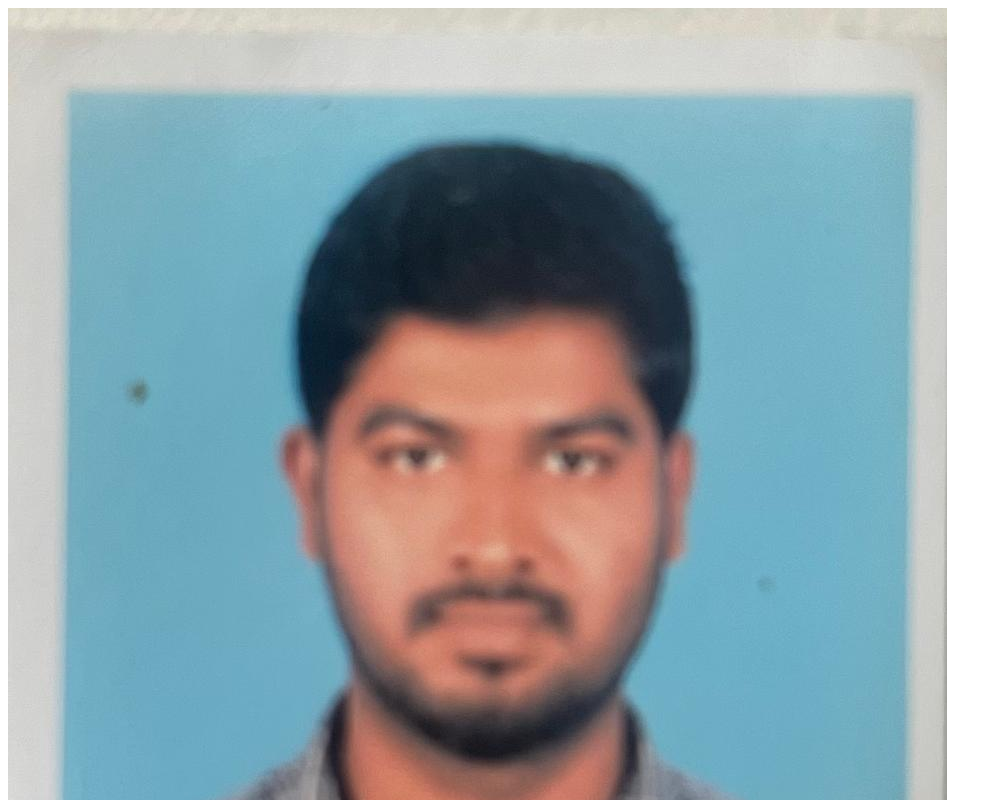
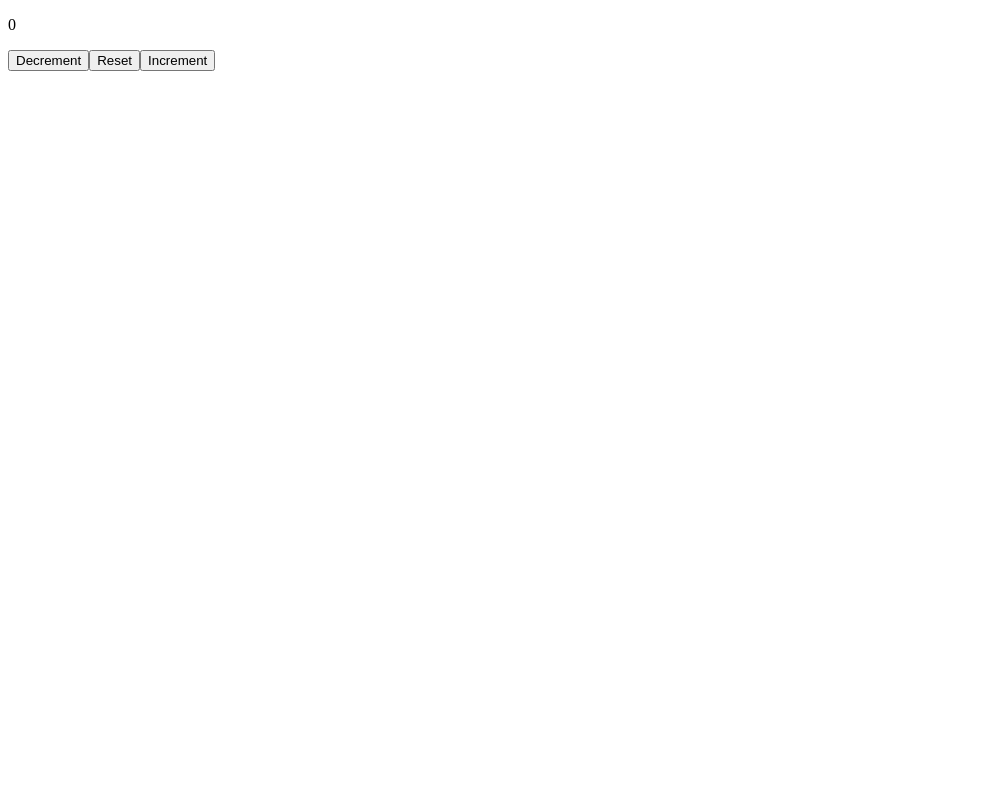
Before and after one commit to hemanthcse1/reactpro, a React (Vite) app: page / in a window 1280 px wide. Shown: the top 800 px of the page, without its empty margins (0-1002 px from the left). Built offline with nearby package versions, Linux system fonts and the light colour scheme.

Commit message:
useState() react hook

```diff
--- a/src/App.jsx
+++ b/src/App.jsx
@@ -3,6 +3,9 @@
 import FruitsTwo from "./components/FruitsTwo"
 import Button from "./components/Button";
 import ProfilePicture from "./components/ProfilePicture";
+import MyComponent from "./MyComponent";
+import Counter from "./Counter";
+
 
 function App() {
   // const seatNumbers = [1, 4, 7];
@@ -21,7 +24,11 @@
 
       {/* <Button /> */}
 
-      <ProfilePicture/>
+      {/* <ProfilePicture/> */}
+
+      {/* <MyComponent /> */}
+
+      <Counter/>
     </div>
   );
 }
--- /dev/null
+++ b/src/Counter.jsx
@@ -0,0 +1,26 @@
+import React, {useState} from "react";
+
+export default function Counter(){
+
+    const [count, setCount] = useState(0);
+
+    const increment = () => {
+        setCount(count+1);
+    }
+
+    const decrement = () => {
+        setCount(count -1);
+    }
+
+    const reset = () => {
+        setCount(0);
+    }
+
+    return(<div className="counter-container">
+        <p className="count-display">{count}</p>
+        <button className="counter-button" onClick={decrement}>Decrement </button>
+        <button className="counter-button" onClick={reset}>Reset</button>
+        <button className="counter-button" onClick={increment}>Increment</button>
+
+    </div>);
+}
--- /dev/null
+++ b/src/MyComponent.jsx
@@ -0,0 +1,33 @@
+import React, { useState } from "react";
+
+export default function MyComponent() {
+  const [name, setName] = useState("Guest");
+  const [age, setAge] = useState(0);
+  const [isEmployed, setIsEmployed] = useState(false);
+
+  const updateName = () => {
+    setName("Hemanth");
+    console.log(name);
+  };
+
+  const incrementAge = () => {
+    setAge(age + 1);
+  };
+
+  const toggleEmployedStatus = () => {
+    setIsEmployed(!isEmployed);
+  }
+
+  return (
+    <div>
+      <p>Name: {name}</p>
+      <button onClick={updateName}>Set Name</button>
+
+      <p>Age: {age}</p>
+      <button onClick={incrementAge}>Increment Age</button>
+
+      <p>Is Employed: {isEmployed ? "YES" : "NO"}</p>
+      <button onClick={toggleEmployedStatus}>Set Employement</button>
+    </div>
+  );
+}
--- /dev/null
+++ b/src/index.css
@@ -0,0 +1,23 @@
+.counter-container{
+    text-align: center;
+    font-family: Arial, Helvetica, sans-serif;
+}
+
+.count-display{
+    font-size: 10em;
+    margin-top: 0;
+    margin-bottom: 50px;
+}
+
+.counter-button{
+    width: 150px;
+    height: 50px;
+    font-size: 1.5em;
+    font-weight: bold;
+    margin: 0px 5px;
+    background-color: hsl(197, 100%, 58%);
+    color: white;
+    border: none;
+    border-radius: 5px;
+    cursor: pointer;
+}
```
